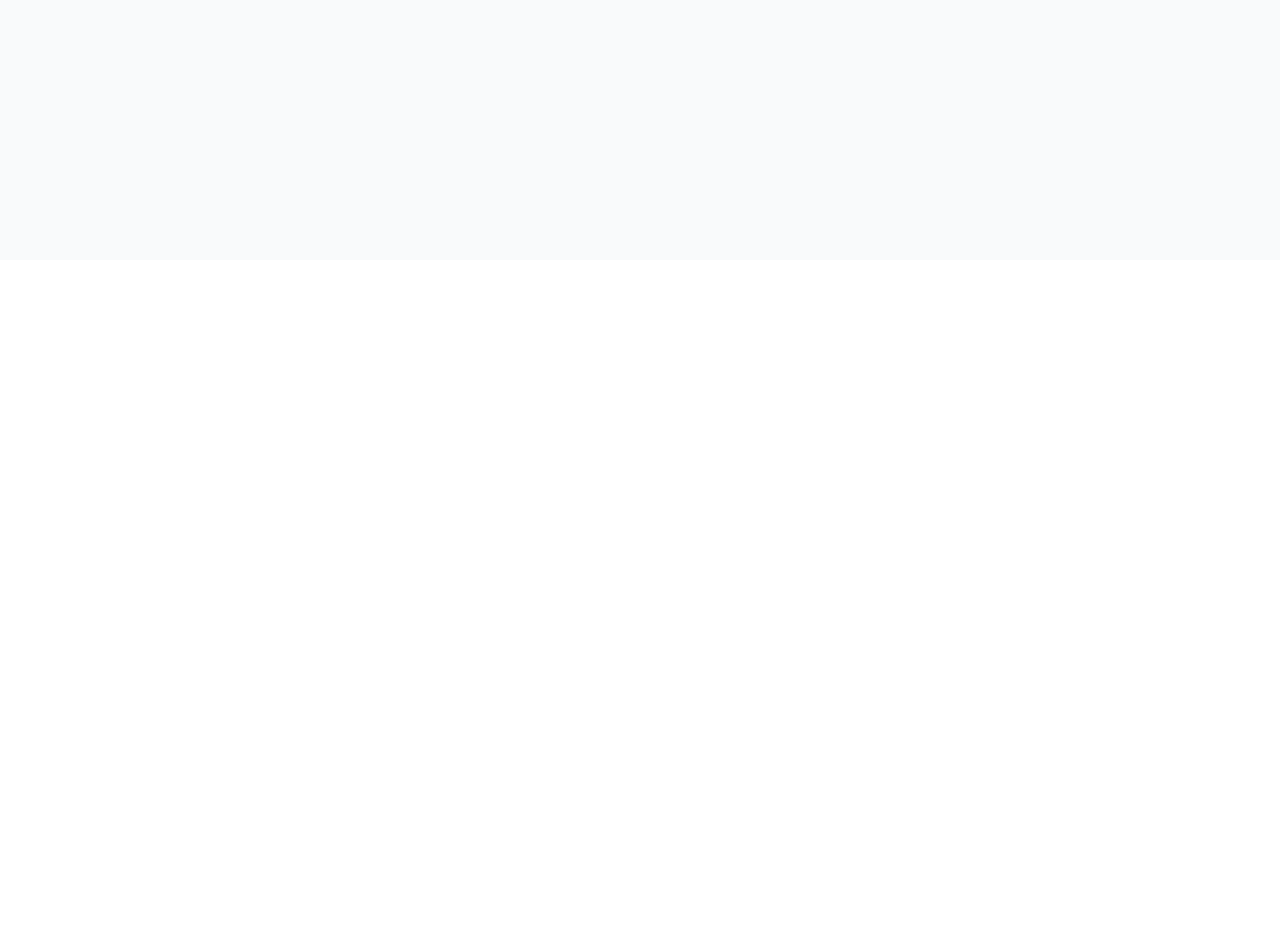
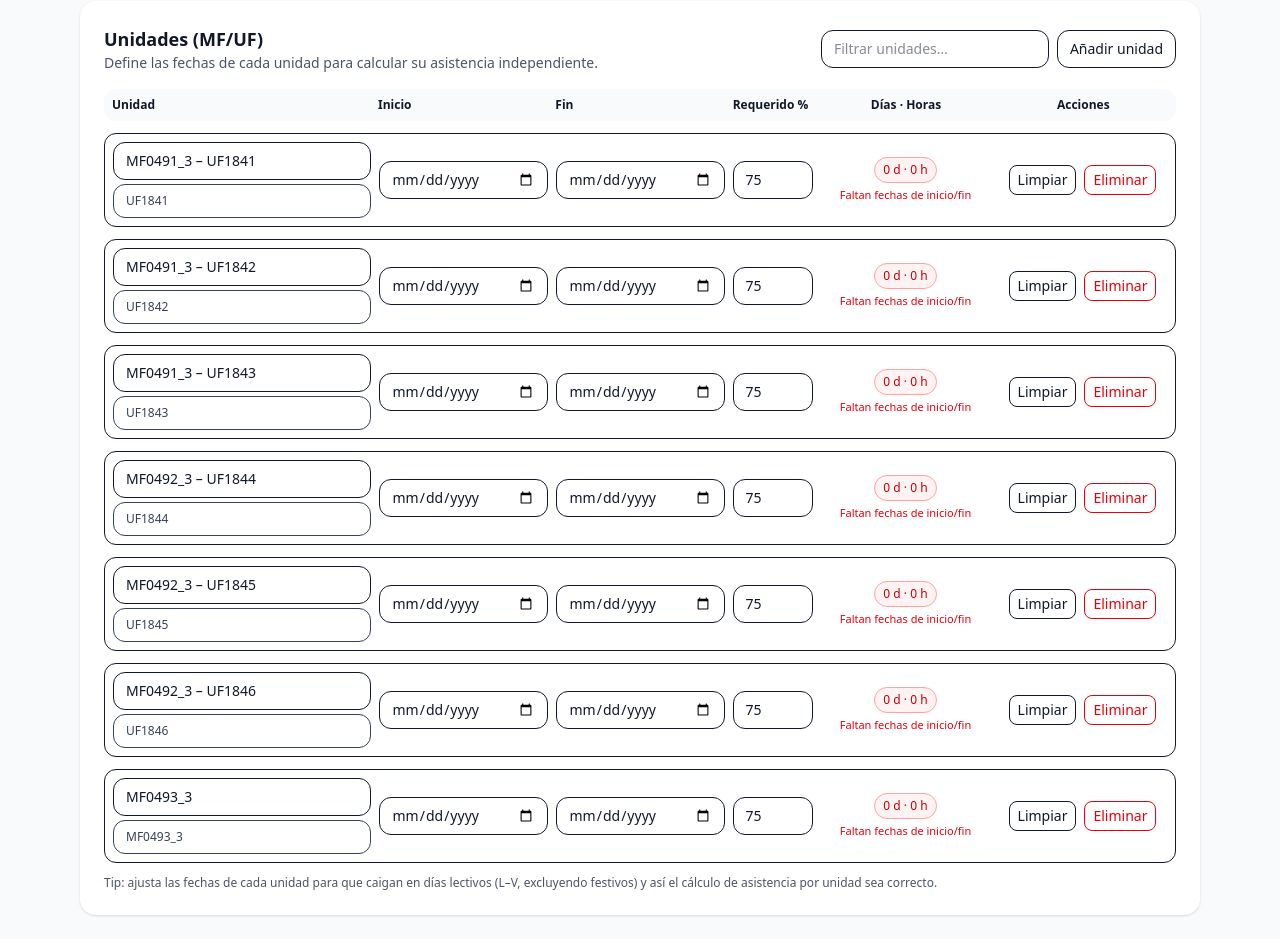
Before and after one commit to OslarCode/aistencia-ifcd0210, a React (Vite) app: page / in a window 1280 px wide. Shown: the part 540-1479 px from the top of the page. Before the commit the page ends 800 px from the top, so only its background shows below. Built offline with nearby package versions, Linux system fonts and the light colour scheme.

Commit message:
modelo de Unidades (MF/UF) para que el cómputo por unidad

```diff
--- a/src/App.tsx
+++ b/src/App.tsx
@@ -4,8 +4,13 @@ import { useLocalStorage } from "./lib/useLocalStorage";
 import { useMemo } from "react";
 import { generateClassDays } from "./lib/dates";
 
+import UnitsConfig from "./features/units/UnitsConfig";
+import { DEFAULT_UNITS, type Unit } from "./app/units";
+
 export default function App() {
   const [config, setConfig] = useLocalStorage<TCourseConfig>("ifcd0210_config", DEFAULT_CONFIG);
+  const [units, setUnits] = useLocalStorage<Unit[]>("ifcd0210_units", DEFAULT_UNITS);
+
   const classDays = useMemo(() => generateClassDays(config), [config]);
 
   return (
@@ -23,11 +28,16 @@ export default function App() {
       <main className="mx-auto max-w-6xl px-4 py-6 space-y-6">
         <CourseConfig config={config} onChange={setConfig} />
 
-        {/* Aquí, en el Módulo 2, añadiremos:
-            - Pase de lista (por día)
-            - Resumen por unidad/total
-            - Exportación CSV
-        */}
+        {/* NUEVO: gestión de unidades */}
+        <UnitsConfig
+          units={units}
+          onChange={setUnits}
+          classDays={classDays}
+          hoursPerDay={config.hoursPerDay}
+          requiredPct={config.requiredPct}
+        />
+
+        {/* Próximo módulo: Pase de lista y resumen por unidad */}
       </main>
     </div>
   );
--- /dev/null
+++ b/src/app/units.ts
@@ -0,0 +1,18 @@
+export type Unit = {
+  id: string;
+  code: string; // ej. "MF0491_3 - UF1841"
+  name: string; // etiqueta visible
+  start: string; // YYYY-MM-DD (inclusive)
+  end: string; // YYYY-MM-DD (inclusive)
+  requiredPct?: number; // por defecto 75 (usa el de config si no viene)
+};
+
+export const DEFAULT_UNITS: Unit[] = [
+  { id: "MF0491-UF1841", code: "UF1841", name: "MF0491_3 – UF1841", start: "", end: "" },
+  { id: "MF0491-UF1842", code: "UF1842", name: "MF0491_3 – UF1842", start: "", end: "" },
+  { id: "MF0491-UF1843", code: "UF1843", name: "MF0491_3 – UF1843", start: "", end: "" },
+  { id: "MF0492-UF1844", code: "UF1844", name: "MF0492_3 – UF1844", start: "", end: "" },
+  { id: "MF0492-UF1845", code: "UF1845", name: "MF0492_3 – UF1845", start: "", end: "" },
+  { id: "MF0492-UF1846", code: "UF1846", name: "MF0492_3 – UF1846", start: "", end: "" },
+  { id: "MF0493", code: "MF0493_3", name: "MF0493_3", start: "", end: "" },
+];
--- /dev/null
+++ b/src/features/units/UnitsConfig.tsx
@@ -0,0 +1,165 @@
+import { useMemo, useState } from "react";
+import type { Unit } from "../../app/units";
+import { mapUnitsToDays, uuid, validateUnit } from "../../lib/units";
+
+type Props = {
+  units: Unit[];
+  onChange: (next: Unit[]) => void;
+  classDays: string[];
+  hoursPerDay: number;
+  requiredPct: number;
+};
+
+export default function UnitsConfig({
+  units,
+  onChange,
+  classDays,
+  hoursPerDay,
+  requiredPct,
+}: Props) {
+  const [filter, setFilter] = useState("");
+
+  const computed = useMemo(() => mapUnitsToDays(units, classDays), [units, classDays]);
+
+  const addUnit = () => {
+    onChange([
+      ...units,
+      { id: uuid(), code: "UFxxxx", name: "Nueva unidad", start: "", end: "", requiredPct },
+    ]);
+  };
+  const removeUnit = (id: string) => onChange(units.filter((u) => u.id !== id));
+  const update = (id: string, patch: Partial<Unit>) =>
+    onChange(units.map((u) => (u.id === id ? { ...u, ...patch } : u)));
+
+  const filtered = computed.filter(
+    (u) =>
+      u.name.toLowerCase().includes(filter.toLowerCase()) ||
+      (u.code ?? "").toLowerCase().includes(filter.toLowerCase()),
+  );
+
+  return (
+    <section className="rounded-2xl bg-white p-6 shadow">
+      <header className="mb-4 flex flex-col gap-2 sm:flex-row sm:items-center sm:justify-between">
+        <div>
+          <h2 className="text-lg font-semibold">Unidades (MF/UF)</h2>
+          <p className="text-sm text-gray-600">
+            Define las fechas de cada unidad para calcular su asistencia independiente.
+          </p>
+        </div>
+        <div className="flex gap-2">
+          <input
+            placeholder="Filtrar unidades…"
+            className="rounded-xl border px-3 py-2 text-sm"
+            value={filter}
+            onChange={(e) => setFilter(e.target.value)}
+          />
+          <button className="rounded-xl border px-3 py-2 text-sm" onClick={addUnit}>
+            Añadir unidad
+          </button>
+        </div>
+      </header>
+
+      <div className="grid gap-3">
+        <div className="grid grid-cols-12 gap-2 rounded-xl bg-gray-50 p-2 text-xs font-semibold">
+          <div className="col-span-3">Unidad</div>
+          <div className="col-span-2">Inicio</div>
+          <div className="col-span-2">Fin</div>
+          <div className="col-span-1">Requerido %</div>
+          <div className="col-span-2 text-center">Días · Horas</div>
+          <div className="col-span-2 text-center">Acciones</div>
+        </div>
+
+        {filtered.map((u) => {
+          const { errors, days } = validateUnit(u, classDays);
+          const hours = days.length * hoursPerDay;
+
+          return (
+            <div key={u.id} className="grid grid-cols-12 items-center gap-2 rounded-xl border p-2">
+              <div className="col-span-3">
+                <input
+                  className="mb-1 w-full rounded-xl border px-3 py-2 text-sm"
+                  value={u.name}
+                  onChange={(e) => update(u.id, { name: e.target.value })}
+                />
+                <input
+                  className="w-full rounded-xl border px-3 py-2 text-xs text-gray-700"
+                  value={u.code ?? ""}
+                  onChange={(e) => update(u.id, { code: e.target.value })}
+                  placeholder="Código (opcional)"
+                />
+              </div>
+
+              <div className="col-span-2">
+                <input
+                  type="date"
+                  className="w-full rounded-xl border px-3 py-2 text-sm"
+                  value={u.start}
+                  onChange={(e) => update(u.id, { start: e.target.value })}
+                />
+              </div>
+
+              <div className="col-span-2">
+                <input
+                  type="date"
+                  className="w-full rounded-xl border px-3 py-2 text-sm"
+                  value={u.end}
+                  onChange={(e) => update(u.id, { end: e.target.value })}
+                />
+              </div>
+
+              <div className="col-span-1">
+                <input
+                  type="number"
+                  min={1}
+                  max={100}
+                  className="w-full rounded-xl border px-3 py-2 text-sm"
+                  value={u.requiredPct ?? requiredPct}
+                  onChange={(e) =>
+                    update(u.id, { requiredPct: Number(e.target.value || requiredPct) })
+                  }
+                />
+              </div>
+
+              <div className="col-span-2 text-center">
+                <div
+                  className={`inline-flex rounded-full border px-2 py-1 text-xs ${days.length ? "" : "bg-red-50 border-red-300 text-red-700"}`}
+                >
+                  {days.length} d · {hours} h
+                </div>
+                {errors.length > 0 && (
+                  <div className="mt-1 text-[11px] text-red-600">{errors.join(" · ")}</div>
+                )}
+              </div>
+
+              <div className="col-span-2 flex justify-center gap-2">
+                <button
+                  className="rounded-lg border px-2 py-1 text-sm"
+                  onClick={() =>
+                    update(u.id, {
+                      start: "",
+                      end: "",
+                    })
+                  }
+                  title="Limpiar fechas"
+                >
+                  Limpiar
+                </button>
+                <button
+                  className="rounded-lg border px-2 py-1 text-sm text-red-600"
+                  onClick={() => removeUnit(u.id)}
+                >
+                  Eliminar
+                </button>
+              </div>
+            </div>
+          );
+        })}
+      </div>
+
+      <p className="mt-3 text-xs text-gray-600">
+        Tip: ajusta las fechas de cada unidad para que caigan en días lectivos (L–V, excluyendo
+        festivos) y así el cálculo de asistencia por unidad sea correcto.
+      </p>
+    </section>
+  );
+}
--- /dev/null
+++ b/src/lib/units.ts
@@ -0,0 +1,47 @@
+import { fmt, toDate } from "./dates";
+import type { Unit } from "../app/units";
+
+/** Devuelve las unidades con su lista de días lectivos (intersección con classDays) */
+export function mapUnitsToDays(units: Unit[], classDays: string[]) {
+  const result = units.map((u) => {
+    if (!u.start || !u.end) return { ...u, days: [] as string[] };
+    const s = toDate(u.start);
+    const e = toDate(u.end);
+    const days = classDays.filter((d) => {
+      const dd = toDate(d);
+      return dd >= s && dd <= e;
+    });
+    return { ...u, days };
+  });
+  return result as Array<Unit & { days: string[] }>;
+}
+
+/** Validaciones rápidas de una unidad respecto al calendario lectivo */
+export function validateUnit(u: Unit, classDays: string[]) {
+  const errors: string[] = [];
+  if (!u.start || !u.end) {
+    errors.push("Faltan fechas de inicio/fin");
+    return { errors, days: [] as string[] };
+  }
+  const s = toDate(u.start);
+  const e = toDate(u.end);
+  if (e < s) errors.push("Fin anterior al inicio");
+
+  const allSet = new Set(classDays);
+  const days: string[] = [];
+  for (let d = s; d <= e; d.setDate(d.getDate() + 1)) {
+    const key = fmt(d);
+    if (allSet.has(key)) days.push(key);
+  }
+  if (days.length === 0) errors.push("Rango sin días lectivos (revisa festivos/fines de semana)");
+
+  return { errors, days };
+}
+
+/** Pequeño helper para IDs robustos en navegador/Node */
+export function uuid() {
+  // @ts-ignore
+  return typeof crypto !== "undefined" && crypto.randomUUID
+    ? crypto.randomUUID()
+    : `u_${Date.now()}_${Math.random().toString(36).slice(2)}`;
+}
```
